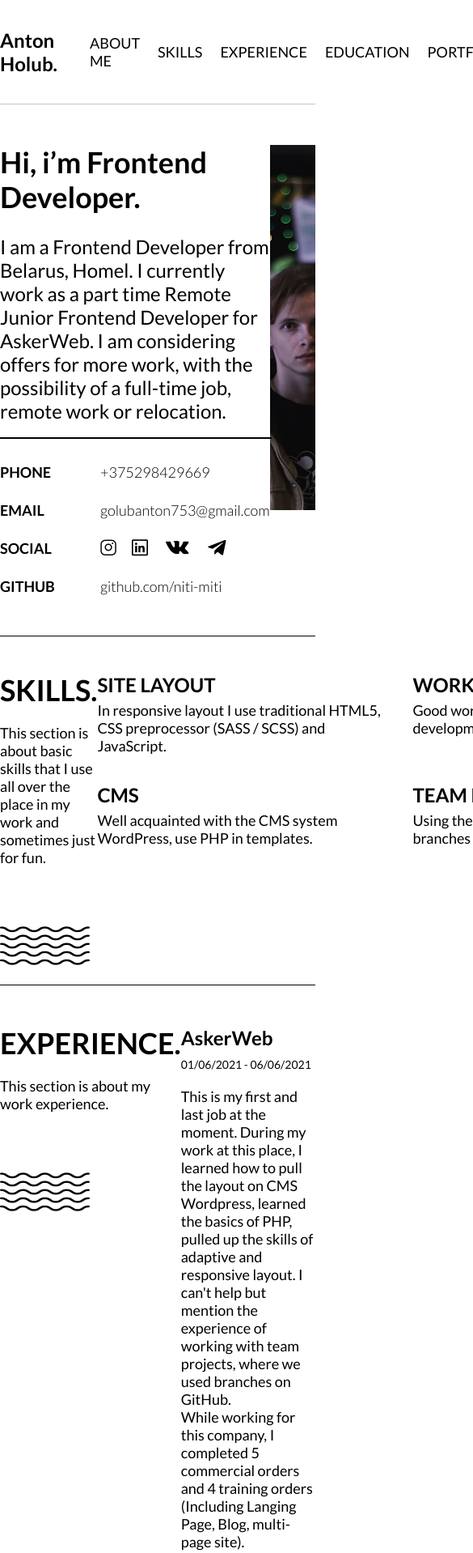
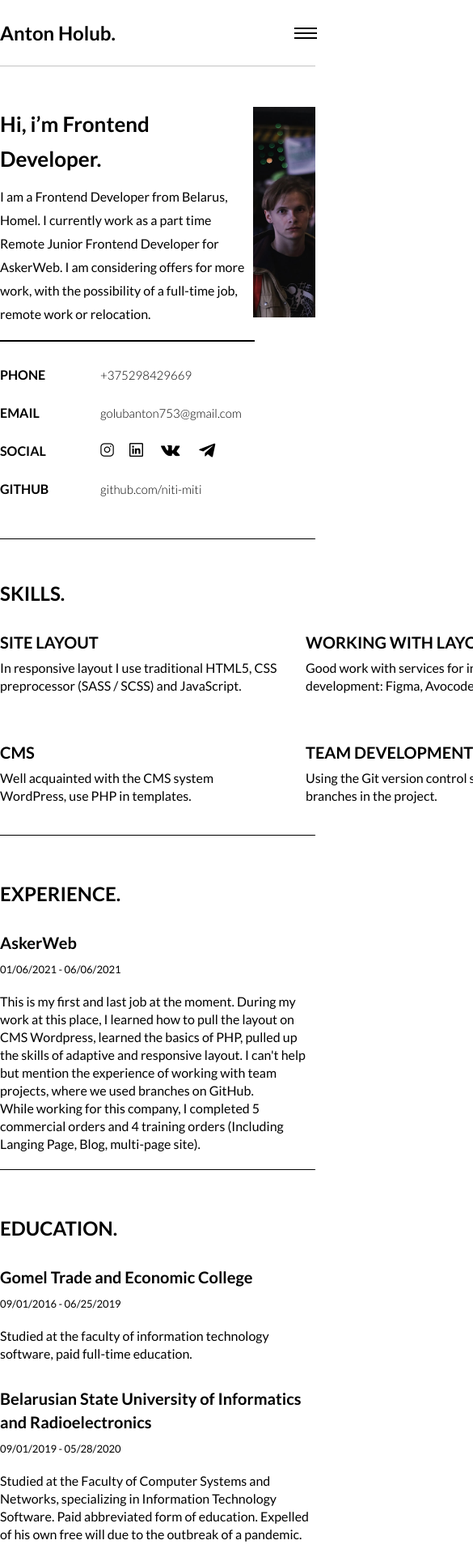
Before and after one commit to niti-miti/portfolio, a plain HTML site: page docs/index.html in a window 390 px wide. Shown: the top 1918 px of the page at 81% size, 585 px wide, since content can reach past the window. Drawn offline with Linux system fonts and the light colour scheme; files whose address does not match are found by name.

Commit message:
adaptive to 768

```diff
--- a/docs/inc/sass/_media.sass
+++ b/docs/inc/sass/_media.sass
@@ -0,0 +1,145 @@
+@media (max-width: 1300px)
+  .container
+    max-width: 1000px
+  .about
+    &-left
+      max-width: 500px
+    &-right
+      max-width: 464px
+      height: 354px
+  .skills
+    &-right
+      grid-template-columns: repeat(2, 300px)
+  .experience
+    &-right
+      max-width: 585px
+  .education
+    &-right
+      max-width: 585px
+  .portfolio
+    &-slider
+      max-width: 823px
+      margin: auto
+  .icon
+    &-arr
+      right: -40px
+      &--prev
+        right: unset
+        left: -40px
+@media (max-width: 1024px)
+  .container
+    max-width: 750px
+  .header
+    &-nav
+      display: none
+  .burger
+    width: 26px
+    height: 14px
+    display: flex
+    flex-direction: column
+    justify-content: space-between
+    cursor: pointer
+    &-line
+      width: 100%
+      border: 1px solid #000000
+  .about
+    &-left
+      max-width: 390px
+      &__title
+        font-size: 26px
+        margin-bottom: 10px
+      &__text
+        font-size: 16px
+    &-right
+      max-width: 335px
+      height: 260px
+    &-item
+      &__title
+        font-size: 16px
+      &__link
+        font-size: 15px
+  .icon
+    &-ig, &-in
+      font-size: 17px
+    &-vk
+      font-size: 14px
+    &-tg
+      font-size: 18px
+  .skills
+    &-wrapper
+      flex-direction: column
+    &-left
+      &__subtitle
+        display: none
+      &__image
+        display: none
+      &__title
+        font-size: 24px
+        margin-bottom: 25px
+    &-block
+      &__title
+        font-size: 20px
+      &__text
+        font-size: 16px
+    &-right
+      grid-template-columns: repeat(2, 343px)
+  .experience
+    &-wrapper
+      flex-direction: column
+    &-left
+      &__title
+        font-size: 24px
+        margin-bottom: 25px
+      &__subtitle
+        display: none
+      &__image
+        display: none
+    &-right
+      max-width: 100%
+      &__title
+        font-size: 20px
+      &__date
+        font-size: 13px
+      &__text
+        font-size: 16px
+  .education
+    &-wrapper
+      flex-direction: column
+    &-left
+      &__title
+        font-size: 24px
+        margin-bottom: 25px
+      &__subtitle
+        display: none
+      &__image
+        display: none
+    &-right
+      max-width: 100%
+    &-block
+      &__title
+        font-size: 20px
+      &__date
+        font-size: 13px
+      &__text
+        font-size: 16px
+  .portfolio
+    &__title
+      font-size: 24px
+      margin-bottom: 25px
+    &__subtitle
+      display: none
+    &-slide
+      width: 300px
+      height: 225px
+      &__link
+        left: 70px
+        bottom: 15px
+        font-size: 15px
+        &--right
+          left: unset
+          right: 70px
+    &-slider
+      max-width: 695px
+@media (max-width: 768px)
+  .container
+    max-width: 540px
--- a/docs/inc/sass/blocks/_header.sass
+++ b/docs/inc/sass/blocks/_header.sass
@@ -48,3 +48,5 @@
         color: rgba(0, 0, 0, 0.71)
         &::before
           width: 100%
+.burger
+  display: none
--- a/docs/inc/sass/style.sass
+++ b/docs/inc/sass/style.sass
@@ -12,3 +12,4 @@
 @import 'blocks/footer'
 
 //adaptive
+@import 'media'
--- a/docs/index.html
+++ b/docs/index.html
@@ -16,6 +16,11 @@
     <div class="container">
       <div class="header-wrapper">
         <div class="header-logo">Anton Holub.</div>
+        <div class="burger">
+          <div class="burger-line"></div>
+          <div class="burger-line"></div>
+          <div class="burger-line"></div>
+        </div>
         <nav class="header-nav">
           <ul class="header-nav__ul">
             <li class="header-nav__li">
```
Also changed, not shown: docs/inc/css/style.min.css, 1 other file.
